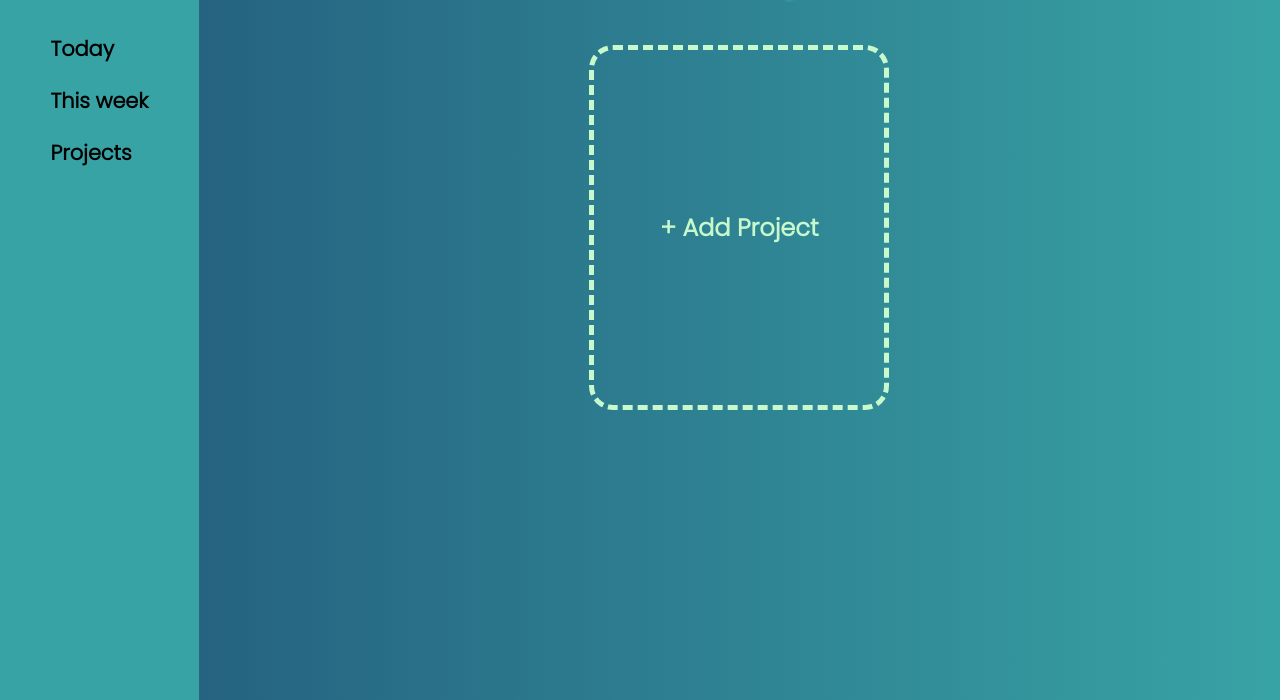
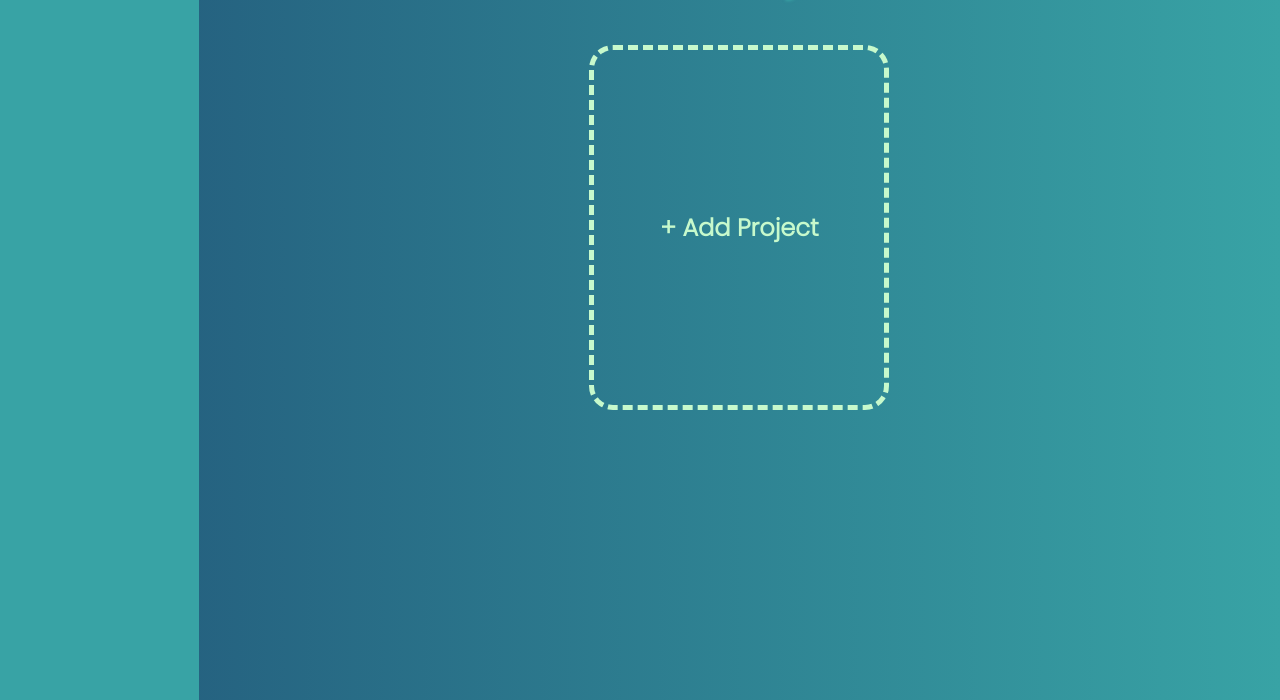
Before and after one commit to killerdroid99/Todo-App, a website built with webpack: page dist/index.html in a window 1280 px wide. Shown: the part 100-800 px from the top of the page. Built offline with nearby package versions, Linux system fonts and the light colour scheme; a web font is replaced by a local one.

Commit message:
Removed some unused elements

```diff
--- a/dist/index.html
+++ b/dist/index.html
@@ -18,11 +18,6 @@
                 Todo List
             </h1>
         </div>
-        <ul>
-            <li>Today</li>
-            <li>This week</li>
-            <li>Projects</li>
-        </ul>
     </nav>
 
     <div class="projects">
```
